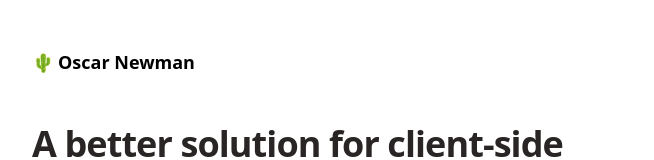
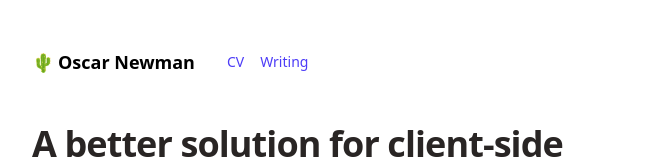
Before and after one commit to oscarnewman/oscarnewman.me-1.0, a Next.js app: page /articles/remix-env in a window 1280 px wide. Shown: the top 160 px of the page, without its empty margins (312-966 px from the left). Built offline with nearby package versions, Linux system fonts and the light colour scheme; no server answers.

Commit message:
unpublish unfinished post

```diff
--- a/package.json
+++ b/package.json
@@ -12,6 +12,7 @@
     "@mapbox/rehype-prism": "^0.8.0",
     "@next/mdx": "^13.0.4",
     "@oscarnewman/twist": "^0.0.2",
+    "@vercel/og": "^0.0.21",
     "classnames": "^2.2.6",
     "clsx": "^1.2.1",
     "date-fns": "^2.29.3",
--- a/src/components/Nav.tsx
+++ b/src/components/Nav.tsx
@@ -1,15 +1,22 @@
 import Link from 'next/link'
-import { ModeToggle } from '~/components/ModeToggle'
 
 type Props = {}
 
 function Nav(props: Props) {
   return (
-    <nav className="flex justify-between">
+    <nav className="flex justify-start items-center gap-8">
       <Link href="/" className="flex font-bold gap-1">
         <div>🌵</div>
         <div>Oscar Newman</div>
       </Link>
+      <div className="flex gap-4 items-baseline">
+        <Link href="/" className="text-fg-accent text-sm">
+          CV
+        </Link>
+        <Link href="/articles" className="text-fg-accent text-sm">
+          Writing
+        </Link>
+      </div>
     </nav>
   )
 }
--- a/src/lib/articles.ts
+++ b/src/lib/articles.ts
@@ -7,6 +7,7 @@ export type Article = {
     date: string
     title: string
     description: string
+    published?: boolean
   }
   component: any
 }
@@ -16,7 +17,7 @@ function pathToArticlesDir() {
   return join(process.cwd(), 'src/pages/articles')
 }
 
-async function importArticle(articleFilename): Promise<Article> {
+async function importArticle(articleFilename): Promise<Article | null> {
   let { meta, default: component } = await import(
     `../pages/articles/${articleFilename}`
   )
@@ -33,7 +34,10 @@ export async function getAllArticles() {
 
   let articles = await Promise.all(articleFilenames.map(importArticle))
 
-  return articles.sort(
-    (a, z) => new Date(z.meta.date).getDate() - new Date(a.meta.date).getDate(),
-  )
+  return articles
+    .filter((a) => a.meta.published)
+    .sort(
+      (a, z) =>
+        new Date(z.meta.date).getDate() - new Date(a.meta.date).getDate(),
+    )
 }
--- a/src/pages/articles/env-encrypt.mdx
+++ b/src/pages/articles/env-encrypt.mdx
@@ -5,6 +5,7 @@ export const meta = {
   date: '2022-11-20',
   description:
     'Two small NPM scripts make it dead-simple to share secrets and environment variables with your team. All you need is OpenSSL.',
+  published: true,
 }
 
 export default (props) => <ArticleLayout meta={meta} {...props} />
--- a/src/pages/articles/remix-env.mdx
+++ b/src/pages/articles/remix-env.mdx
@@ -6,6 +6,7 @@ export const meta = {
   author: 'Oscar Newman',
   description:
     'A better solution for client-side environment variables in Remix',
+  published: false,
 }
 
 export default (props) => <ArticleLayout meta={meta} {...props} />
--- a/tailwind.config.js
+++ b/tailwind.config.js
@@ -1,6 +1,5 @@
 // default tw config
 const colors = require('tailwindcss/colors')
-const defaultTheme = require('tailwindcss/defaultTheme')
 
 /** @type {import('tailwindcss').Config} */
 module.exports = {
@@ -58,7 +57,6 @@ module.exports = {
           800: '#0C6B58',
           900: '#014D40',
         },
-        gray: colors.stone,
       },
       boxShadow: {
         float: '0 4px 14px 0 rgba(60,38,110,0.13)',
```
Also changed, not shown: 1 other file (tests, documents, lock files or other folders).
